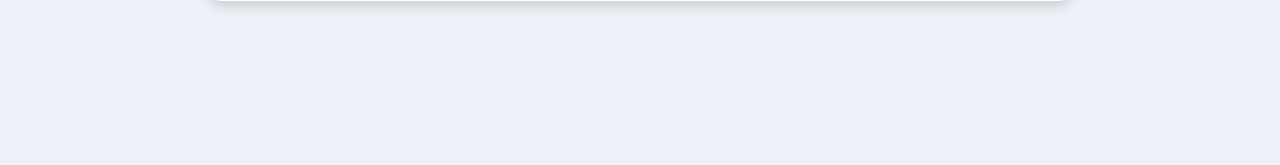
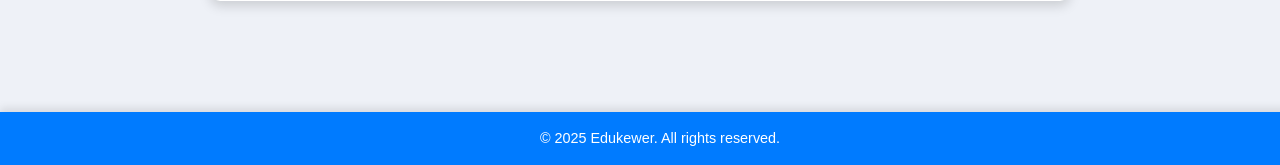
Before and after one commit to iiuuaan/edukewer, a PHP site: page /HTML/course.html in a window 1280 px wide. Shown: the part 635-800 px from the top of the page. Run offline with PHP 8.4, Linux system fonts and the light colour scheme.

Commit message:
rapiin folder

```diff
--- a/course.html
+++ b/HTML/course.html
@@ -45,6 +45,10 @@
         </section>
     </main>
 
+    <footer>
+        <p>&copy; 2025 Edukewer. All rights reserved.</p>
+    </footer>
+
     <script src="assets/js/script.js"></script>
 </body>
 </html>
--- a/module.html
+++ b/HTML/module.html
@@ -52,6 +52,10 @@
         </section>
     </main>
 
+    <footer>
+        <p>&copy; 2025 Edukewer. All rights reserved.</p>
+    </footer>
+
     <script src="assets/js/script.js"></script>
 </body>
 </html>
--- a/assets/css/course.css
+++ b/assets/css/course.css
@@ -95,3 +95,16 @@ nav a:hover {
 .module-list li a:hover {
     color: #0056b3;
 }
+
+footer {
+    background-color: #007bff;
+    color: white;
+    text-align: center;
+    padding: 15px 20px;
+    position: fixed;
+    bottom: 0;
+    width: 100%;
+    font-size: 0.9rem;
+    box-shadow: 0 -4px 8px rgba(0,0,0,0.1);
+    z-index: 100;
+}
```
Also changed, not shown: assets/css/module.css (+13 -0 lines), HTML/admin-dashboard.html (renamed from admin-dashboard.html), HTML/certificate.html (renamed from certificate.html), HTML/dashboard.html (renamed from dashboard.html), HTML/forum.html (renamed from forum.html), HTML/index.html (renamed from index.html), HTML/login.html (renamed from login.html), HTML/quiz.html (renamed from quiz.html), HTML/register.html (renamed from register.html), PHP/admin-dashboard.php (renamed from admin-dashboard.php), PHP/dashboard.php (renamed from dashboard.php), PHP/forum.php (renamed from forum.php), PHP/login.php (renamed from login.php), PHP/logout.php (renamed from logout.php), 3 more files.
